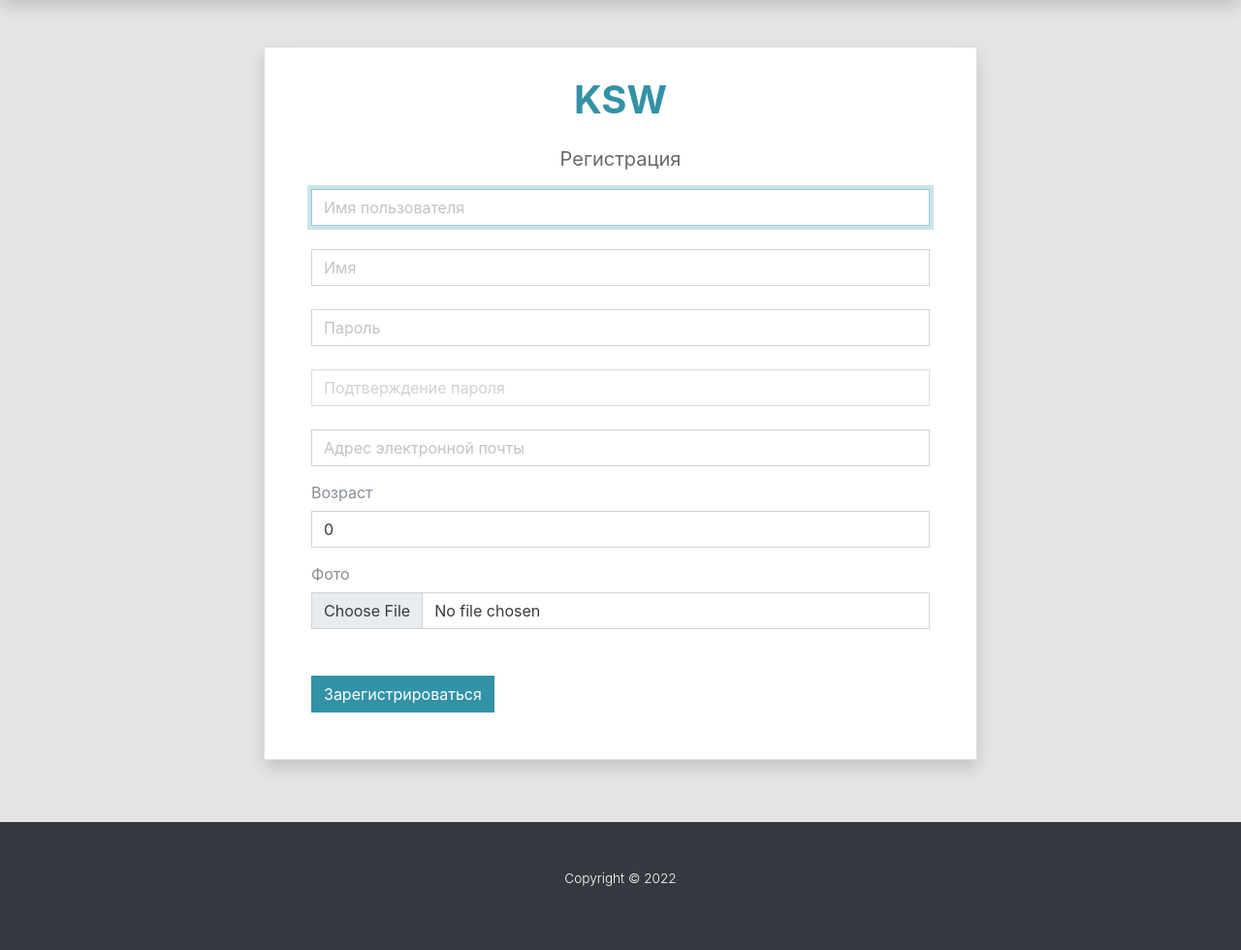
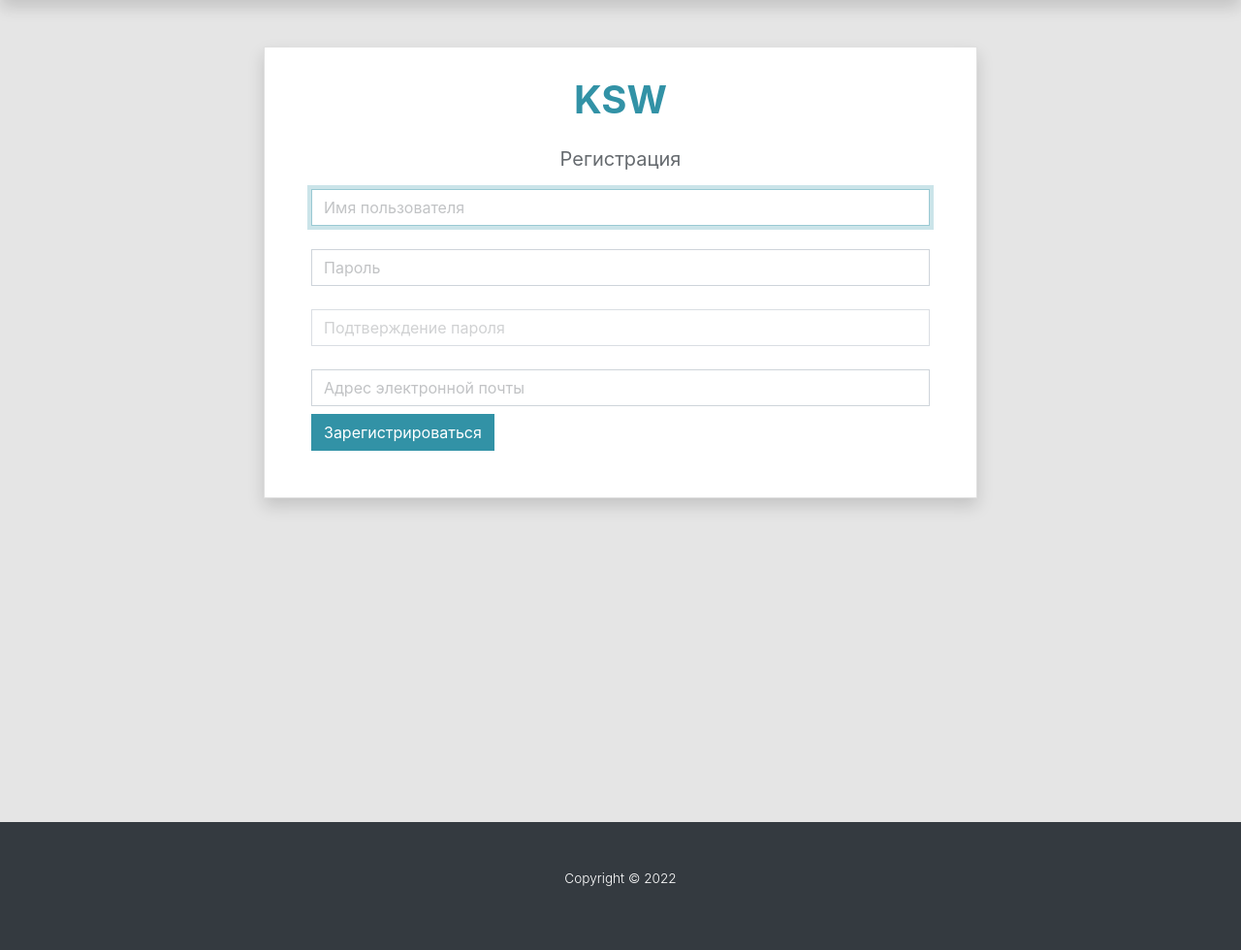
Before and after one commit to sa84-tech/knowledge_sharing_website, a Django app: page /auth/register/ in a window 1280 px wide. Shown: the part 77-1057 px from the top of the page at 97% size. Run offline with Django 3.2, Linux system fonts and the light colour scheme; data that the repository does not hold is empty; some libraries are stand-ins or nearby versions.

Commit message:
add func in accountapp.view and url in accountapp.url edit register form edit filter in mainapp.views

```diff
--- a/ksw/accountapp/urls.py
+++ b/ksw/accountapp/urls.py
@@ -1,8 +1,12 @@
 from django.urls import path
-from .views import account
+from .views import account, product_create, product_read, product_update, product_delete
 
 app_name = 'accountapp'
 
 urlpatterns = [
     path('lk/', account, name='account'),
+    path('product_create/', product_create, name='product_create'),
+    path('product_read/', product_read, name='product_read'),
+    path('product_update/', product_update, name='product_update'),
+    path('product_delete/', product_delete, name='product_delete'),
 ]
--- a/ksw/authapp/admin.py
+++ b/ksw/authapp/admin.py
@@ -3,7 +3,7 @@ from .models import WriterUser
 
 
 class UserAdmin(admin.ModelAdmin):
-    list_display = ('username', 'first_name', 'last_name', 'last_login',
+    list_display = ('username', 'last_name', 'first_name',  'last_login',
                     'is_active', 'is_staff', 'is_superuser')
 
 
--- a/ksw/authapp/forms.py
+++ b/ksw/authapp/forms.py
@@ -19,7 +19,7 @@ class WriterUserLoginForm(AuthenticationForm):
 class WriterUserRegisterForm(UserCreationForm):
     class Meta:
         model = WriterUser
-        fields = ('username', 'first_name', 'password1', 'password2', 'email', 'age', 'avatar')
+        fields = ('username', 'password1', 'password2', 'email')
 
     def __init__(self, *args, **kwargs):
         super(WriterUserRegisterForm, self).__init__(*args, **kwargs)
--- a/ksw/authapp/templates/authapp/register.html
+++ b/ksw/authapp/templates/authapp/register.html
@@ -47,13 +47,6 @@
                   {{ register_form.username }}
                 </div>
 
-                <div class="form-outline mb-4 text-secondary">
-                  <p class="text-danger text-small opacity-75 text-decoration-none">
-                  {{ register_form.first_name.errors.as_text }}
-                  </p>
-                  {{ register_form.first_name }}
-                </div>
-
                 <div class="form-outline mb-4">
                   <p class="text-danger text-small opacity-75 text-decoration-none">
                   {{ register_form.password1.errors.as_text }}
@@ -74,22 +67,6 @@
                   {{ register_form.email }}
                 </div>
 
-                <div class="form-outline mb-2 text-secondary text-start">
-                  <label for="reg_age" class="col-form-label text-muted">Возраст</label>
-                  <span class="text-danger text-small opacity-75 text-decoration-none">
-                    {{ register_form.age.errors.as_text }}
-                  </span>
-                  {{ register_form.age }}
-                </div>
-
-                <div class="form-outline mb-5 text-start">
-                  <label for="reg_avatar" class="col-form-label text-muted">Фото</label>
-                  <span class="text-danger text-small opacity-75 text-decoration-none">
-                    {{ register_form.avatar.errors.as_text }}
-                  </span>
-                  {{ register_form.avatar }}
-                </div>
-
               <div class="form-outline text-start">
                 <input type="submit" class="btn btn-primary" value="Зарегистрироваться" />
               </div>
--- a/ksw/mainapp/views.py
+++ b/ksw/mainapp/views.py
@@ -16,8 +16,8 @@ POSTS_PER_PAGE = 5
 
 def index_page(request, category_id=0, slug=None):
     posts = Post.objects.filter(status__name='published')
-    if category_id != 0:
-        posts = posts.filter(category=category_id)
+    if slug:
+        posts = posts.filter(category__slug=slug)
 
     paginator = Paginator(posts, POSTS_PER_PAGE)
     page_number = request.GET.get('page')
```
Also changed, not shown: ksw/accountapp/views.py (+16 -0 lines).
